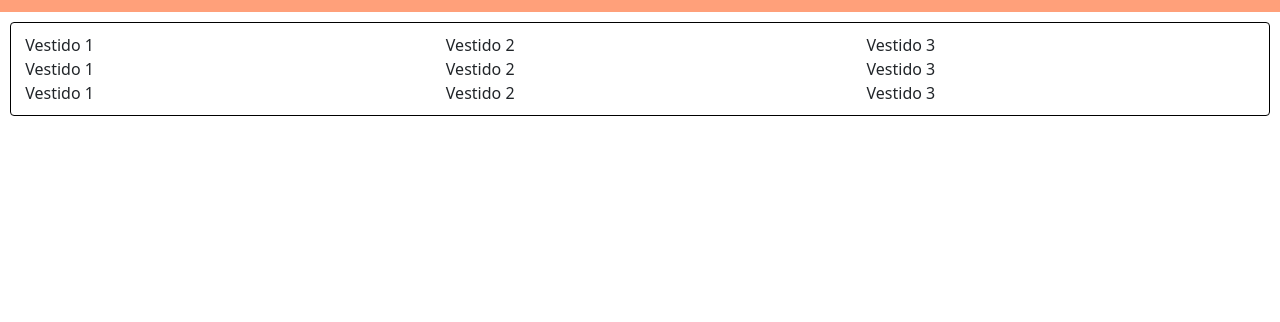
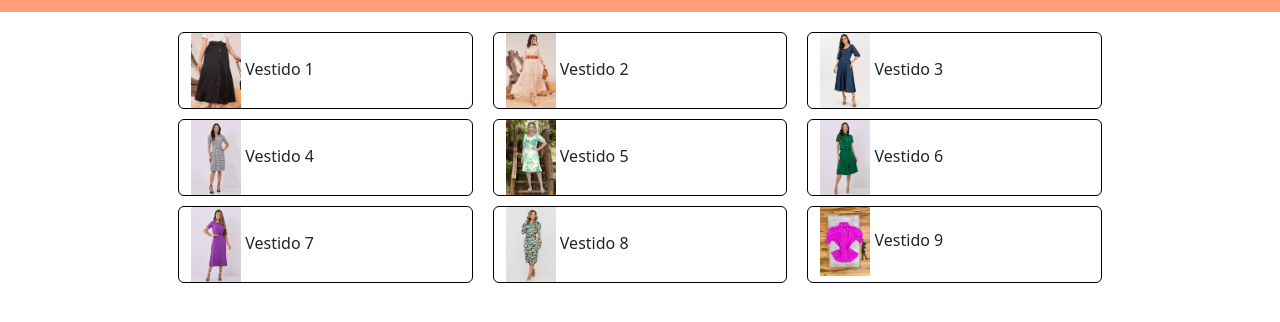
Before and after one commit to ViniMarkos283/project-loja-de-roupas, a plain HTML site: page html/index.html in a window 1280 px wide. Shown: the part 58-380 px from the top of the page. Drawn offline with nearby package versions, Linux system fonts and the light colour scheme.

Commit message:
vestidos + merging header

```diff
--- a/css/index.css
+++ b/css/index.css
@@ -1,10 +1,24 @@
 * {
     box-sizing: border-box;
+}
+
+.wrapper {
+  max-width: 60rem;
+  margin-inline: auto;
+}
+
+.image {
+  background-size: cover;
+  width: 50px;
+}
+
+.item {
+  border: 1px solid black;
+  border-radius: 6px;
+  margin: 10px;
 }
 
 .catalogue {
     margin: 10px;
     padding: 10px;
-    border: 1px solid black;
-    border-radius: 4px;
 }
--- a/html/index.html
+++ b/html/index.html
@@ -9,7 +9,6 @@
   <title>Document</title>
 </head>
 <body>
-
   <header>
     <div class="head">
         <a href="./index.html"><img src="../img/icons/loja-roupa.png" alt="voltar a pag principal" class="icon"></a>
@@ -17,67 +16,67 @@
         <a href="./carrinho.html"><img src="../img/icons/shopcart.png" alt="Carrinho" class="icon"></a>
         <a href="./login.html"><img src="../img/icons/user.png" alt="login/cadastro" class="icon"></a>
     </div>
-</header>
+  </header>
 
-  <main>
+  <main class="wrapper">
     <section class="catalogue">
       <div class="row">
         <div class="item col">
           <a>
-            <img class="image">
-            <label class="title">Vestido 1</label>
+            <img class="image" src="../img/banner/dress001.jpg">
+            <span class="title">Vestido 1</span>
           </a>
         </div>
         <div class="item col">
           <a>
-            <img class="image">
-            <label class="title">Vestido 2</label>
+            <img class="image" src="../img/banner/dress002.jpg">
+            <span class="title">Vestido 2</span>
           </a>
         </div>
         <div class="item col">
           <a>
-            <img class="image">
-            <label class="title">Vestido 3</label>
+            <img class="image" src="../img/banner/dress003.jpg">
+            <span class="title">Vestido 3</span>
           </a>
         </div>
       </div>
       <div class="row">
         <div class="item col">
           <a>
-            <img class="image">
-            <label class="title">Vestido 1</label>
+            <img class="image" src="../img/banner/dress004.jpg">
+            <span class="title">Vestido 4</span>
           </a>
         </div>
         <div class="item col">
           <a>
-            <img class="image">
-            <label class="title">Vestido 2</label>
+            <img class="image" src="../img/banner/dress005.jpg">
+            <span class="title">Vestido 5</span>
           </a>
         </div>
         <div class="item col">
           <a>
-            <img class="image">
-            <label class="title">Vestido 3</label>
+            <img class="image" src="../img/banner/dress006.jpg">
+            <span class="title">Vestido 6</span>
           </a>
         </div>
       </div>
       <div class="row">
         <div class="item col">
           <a>
-            <img class="image">
-            <label class="title">Vestido 1</label>
+            <img class="image" src="../img/banner/dress007.jpg">
+            <span class="title">Vestido 7</span>
           </a>
         </div>
         <div class="item col">
           <a>
-            <img class="image">
-            <label class="title">Vestido 2</label>
+            <img class="image" src="../img/banner/dress008.jpg">
+            <span class="title">Vestido 8</span>
           </a>
         </div>
         <div class="item col">
           <a>
-            <img class="image">
-            <label class="title">Vestido 3</label>
+            <img class="image" src="../img/banner/dress009.jpg">
+            <span class="title">Vestido 9</span>
           </a>
         </div>
       </div>
```
Also changed, not shown: img/banner/dress001.jpg (added), img/banner/dress002.jpg (added), img/banner/dress003.jpg (added), img/banner/dress004.jpg (added), img/banner/dress005.jpg (added), img/banner/dress006.jpg (added), img/banner/dress007.jpg (added), img/banner/dress008.jpg (added), img/banner/dress009.jpg (added).
